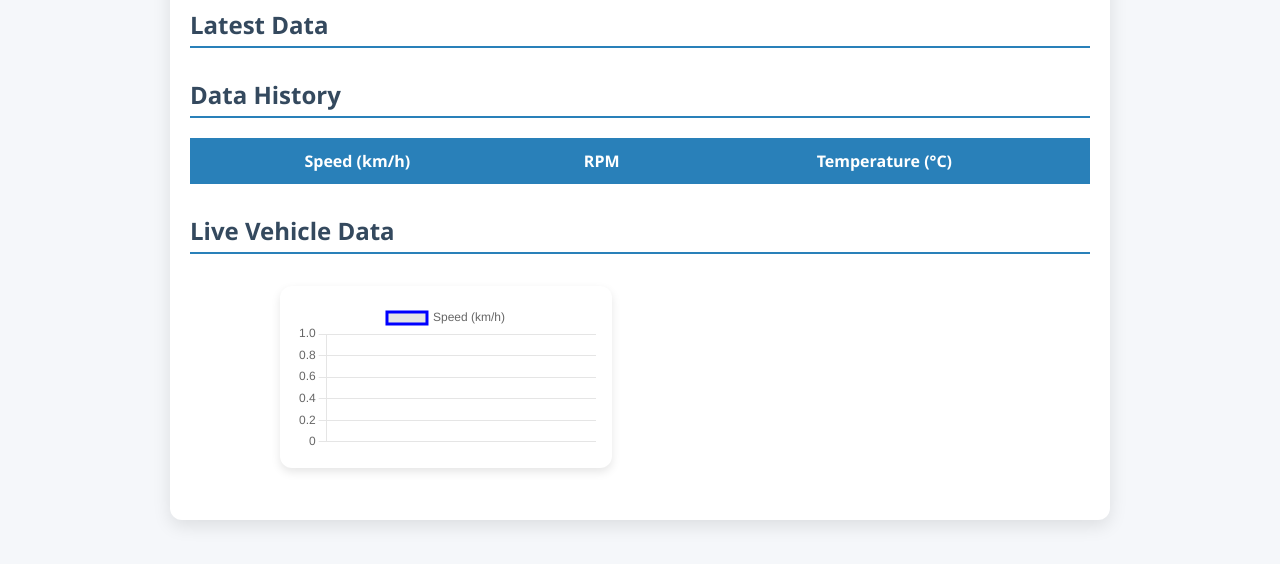
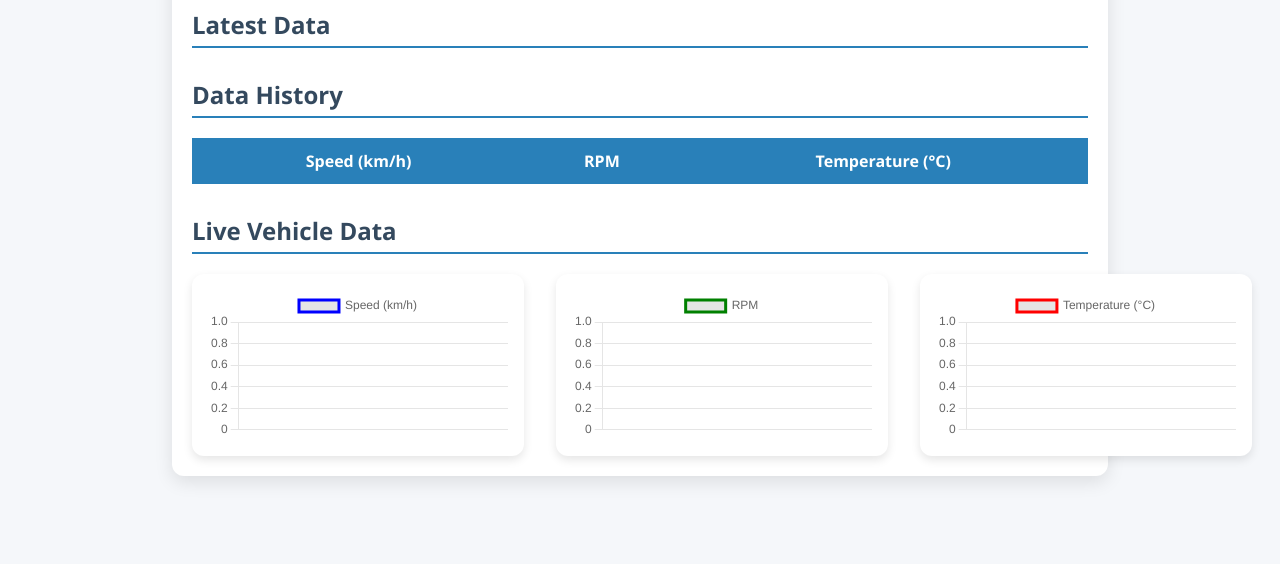
Before and after one commit to shamanthMuroor/vehicle-diagnostics-dashboard, a website: page src/public/index.html in a window 1280 px wide. Shown: the part 156-720 px from the top of the page. Drawn offline with nearby package versions, Linux system fonts and the light colour scheme; no server answers.

Commit message:
rpm and temp charts

```diff
--- a/src/public/chart.js
+++ b/src/public/chart.js
@@ -1,4 +1,6 @@
 const speedCtx = document.getElementById('speedChart').getContext('2d');
+const rpmCtx = document.getElementById('rpmChart').getContext('2d');
+const tempCtx = document.getElementById('tempChart').getContext('2d');
 
 const createChart = (ctx, label, color) => new Chart(ctx, {
     type: 'line',
@@ -23,6 +25,8 @@ const createChart = (ctx, label, color) => new Chart(ctx, {
 
 
 const speedChart = createChart(speedCtx, "Speed (km/h)", "blue");
+const rpmChart = createChart(rpmCtx, "RPM", "green");
+const tempChart = createChart(tempCtx, "Temperature (°C)", "red");
 
 // === Fetch latest data and update charts ===
 async function updateCharts() {
@@ -37,8 +41,14 @@ async function updateCharts() {
       speedChart.data.labels.push(time);
       speedChart.data.datasets[0].data.push(data.speed);
 
+      rpmChart.data.labels.push(time);
+      rpmChart.data.datasets[0].data.push(data.rpm);
+
+      tempChart.data.labels.push(time);
+      tempChart.data.datasets[0].data.push(data.temperature);
+
       // keep only last 10 data points
-      [speedChart].forEach(chart => {
+      [speedChart, rpmChart, tempChart].forEach(chart => {
         if (chart.data.labels.length > 10) {
           chart.data.labels.shift();
           chart.data.datasets[0].data.shift();
--- a/src/public/index.html
+++ b/src/public/index.html
@@ -37,6 +37,12 @@
 				<div class="chart-container">
 					<canvas id="speedChart"></canvas>
 				</div>
+				<div class="chart-container">
+					<canvas id="rpmChart"></canvas>
+				</div>
+				<div class="chart-container">
+					<canvas id="tempChart"></canvas>
+				</div>
 			</section>
 		</div>
 	</div>
--- a/src/public/style.css
+++ b/src/public/style.css
@@ -8,7 +8,7 @@ body {
   }
 
   .container {
-    max-width: 900px;
+    max-width: 70%;
     margin: 50px auto;
     padding: 20px;
     background: #ffffff;
@@ -61,7 +61,6 @@ body {
   }
 
   #charts {
-    margin: 2rem auto;
     width: 80%;
     display: grid;
     grid-template-columns: 1fr 1fr 1fr;
```
